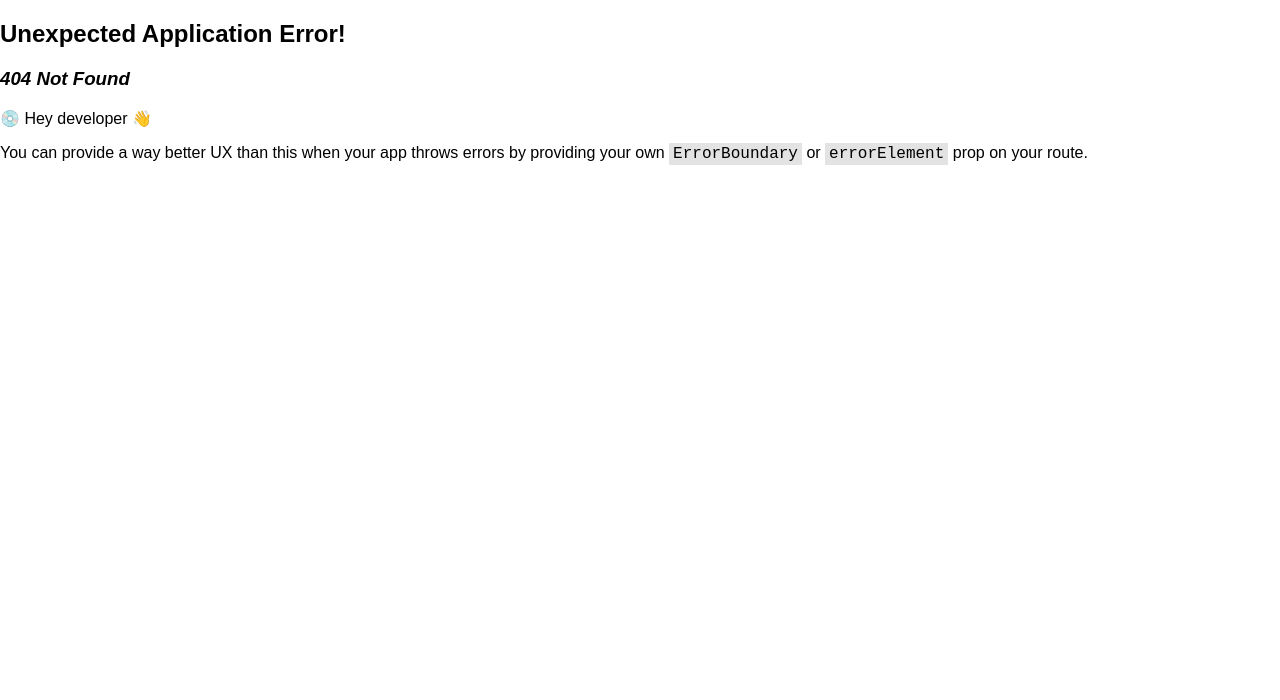
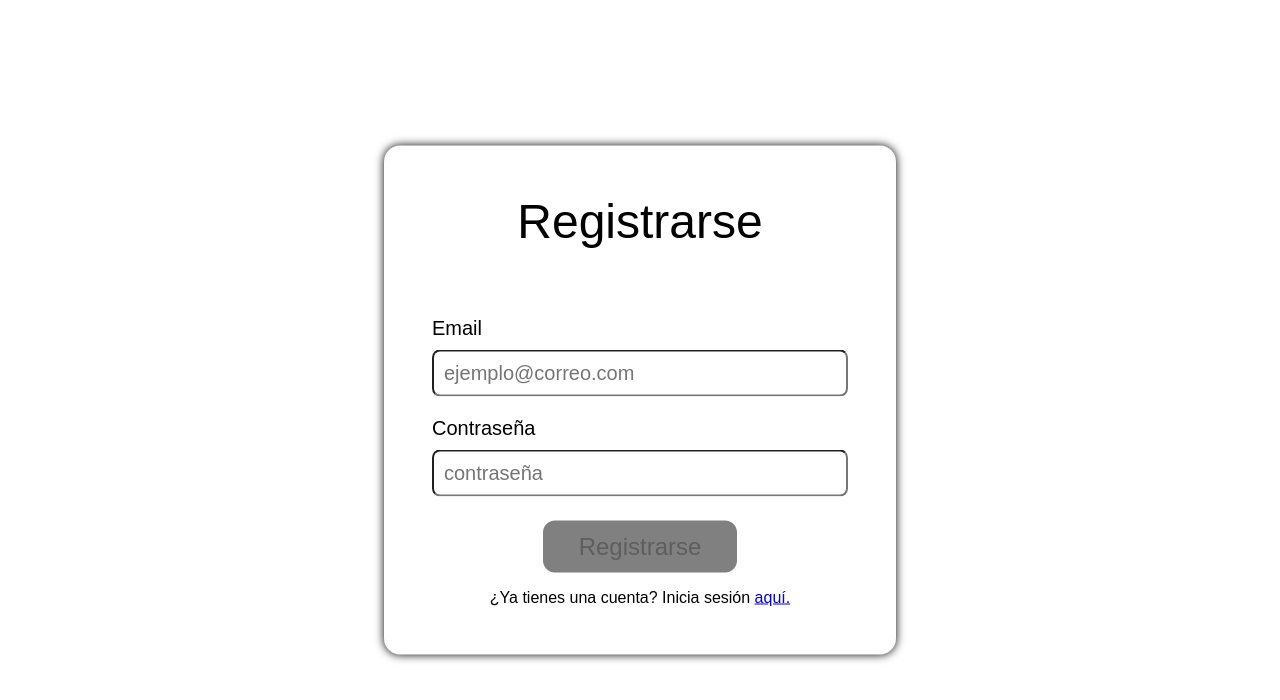
Before and after one commit to PabloCaballero1295/ecommerce, a React (Vite) app: page /signup in a window 1280 px wide. Before the commit this address had no page. Shown: the top 700 px of the page. Built offline with nearby package versions, Linux system fonts and the light colour scheme.

Commit message:
Created signup page

```diff
--- a/src/components/LoginPage/LoginPage.tsx
+++ b/src/components/LoginPage/LoginPage.tsx
@@ -4,6 +4,7 @@ import { signInWithEmailAndPassword } from "@firebase/auth"
 
 import { useEffect, useState } from "react"
 import { auth } from "../../firebaseConfig"
+import { Link } from "react-router-dom"
 
 export const LoginPage = () => {
   const [email, setEmail] = useState("")
@@ -11,7 +12,7 @@ export const LoginPage = () => {
 
   const [disabled, setDisabled] = useState(false)
 
-  const Login = () => {
+  const login = () => {
     signInWithEmailAndPassword(auth, email, password)
       .then((userCredential) => {
         const user = userCredential.user
@@ -51,14 +52,14 @@ export const LoginPage = () => {
             ></input>
             <button
               className={styles.login_button}
-              onClick={Login}
+              onClick={login}
               disabled={disabled}
             >
               Login
             </button>
           </div>
           <div className={styles.register_text}>
-            ¿No tienes cuenta? Regístrate aquí.
+            ¿No tienes cuenta? Regístrate <Link to="/signup"> aquí.</Link>
           </div>
         </div>
       </div>
--- /dev/null
+++ b/src/components/SignUpPage/SignUpPage.module.css
@@ -0,0 +1,70 @@
+.wrapper {
+  height: 100vh;
+  max-width: 1280px;
+  margin: auto;
+}
+
+.content {
+  padding: 3em 1em;
+  box-shadow: 0 0 10px black;
+  border-radius: 1em;
+  margin: 0;
+  position: absolute;
+  top: 50%;
+  left: 50%;
+  -ms-transform: translate(-50%, -50%);
+  transform: translate(-50%, -50%);
+  min-width: 480px;
+}
+
+.title {
+  font-size: 3em;
+  text-align: center;
+  margin-bottom: 1em;
+}
+
+.form_wrapper {
+  display: flex;
+  flex-direction: column;
+  padding: 0 2em;
+}
+
+input {
+  font-size: 1.25em;
+  border-radius: 0.4em;
+  padding: 0.5em 0.5em;
+}
+
+.signup_button {
+  border: none;
+  cursor: pointer;
+  font-size: 1.5em;
+  background-color: rgb(16, 247, 16);
+  padding: 0.5em 1.5em;
+  border-radius: 0.5em;
+
+  width: fit-content;
+  margin: auto;
+  margin-top: 1em;
+}
+
+.signup_button:disabled {
+  background-color: gray;
+}
+
+.input_title {
+  font-size: 1.25em;
+  margin-top: 1em;
+  margin-bottom: 0.5em;
+  border: none;
+}
+
+.register_text {
+  margin-top: 1em;
+  text-align: center;
+}
+
+.input_error {
+  color: red;
+  margin-top: 0.5em;
+}
--- /dev/null
+++ b/src/components/SignUpPage/SignUpPage.tsx
@@ -0,0 +1,118 @@
+import styles from "./SignUpPage.module.css"
+import axios from "axios"
+import { useEffect, useState } from "react"
+import { Link } from "react-router-dom"
+import config from "../../config/config"
+
+export const SignUpPage = () => {
+  const [email, setEmail] = useState("")
+  const [emailError, setEmailError] = useState("")
+  const [emailIsCorrect, setEmailIsCorrect] = useState(false)
+  const [password, setPassword] = useState("")
+  const [passwordError, setPasswordError] = useState("")
+  const [passwordIsCorrect, setPasswordIsCorrect] = useState(false)
+  const [disabled, setDisabled] = useState(false)
+
+  const createUser = async (email: string, password: string): Promise<void> => {
+    try {
+      const response = await axios.post(
+        config.backendBaseURL + "/create-user",
+        {
+          email,
+          password,
+        }
+      )
+
+      console.log("Usuario creado exitosamente, UID:", response.data.uid)
+    } catch (error) {
+      if (axios.isAxiosError(error) && error.response) {
+        throw new Error(
+          error.response.data.error || "Error al crear el usuario"
+        )
+      } else {
+        throw new Error("Error al crear el usuario")
+      }
+    }
+  }
+
+  const isValidEmail = (email_: string): boolean => {
+    const emailRegex = /^[^\s@]+@[^\s@]+\.[^\s@]+$/
+
+    return emailRegex.test(email_)
+  }
+
+  const handleEmailChange = (e: React.ChangeEvent<HTMLInputElement>) => {
+    setEmail(e.target.value)
+
+    if (!isValidEmail(e.target.value)) {
+      setEmailError("El correo electrónico no es válido")
+      setEmailIsCorrect(false)
+    } else {
+      setEmailError("")
+      setEmailIsCorrect(true)
+    }
+  }
+
+  const handlePasswordChange = (e: React.ChangeEvent<HTMLInputElement>) => {
+    setPassword(e.target.value)
+
+    if (e.target.value.length < 8) {
+      setPasswordError("La contraseña debe tener al menos 8 caracteres")
+      setPasswordIsCorrect(false)
+    } else {
+      setPasswordError("")
+      setPasswordIsCorrect(true)
+    }
+  }
+
+  useEffect(() => {
+    if (emailIsCorrect && passwordIsCorrect) {
+      setDisabled(false)
+    } else {
+      setDisabled(true)
+    }
+  }, [emailIsCorrect, passwordIsCorrect])
+
+  return (
+    <div className={styles.wrapper}>
+      <div className={styles.content}>
+        <div>
+          <div className={styles.title}>Registrarse</div>
+          <div className={styles.form_wrapper}>
+            <div className={styles.input_title}>Email</div>
+            <input
+              placeholder="ejemplo@correo.com"
+              value={email}
+              onChange={handleEmailChange}
+            ></input>
+            {emailError ? (
+              <div className={styles.input_error}>{emailError}</div>
+            ) : null}
+            <div className={styles.input_title}>Contraseña</div>
+            <input
+              type="password"
+              placeholder="contraseña"
+              value={password}
+              onChange={handlePasswordChange}
+            ></input>
+            {passwordError ? (
+              <div className={styles.input_error}>{passwordError}</div>
+            ) : null}
+            <button
+              className={styles.signup_button}
+              onClick={() => {
+                createUser(email, password)
+              }}
+              disabled={disabled}
+            >
+              Registrarse
+            </button>
+          </div>
+          <div className={styles.register_text}>
+            ¿Ya tienes una cuenta? Inicia sesión <Link to="/login"> aquí.</Link>
+          </div>
+        </div>
+      </div>
+    </div>
+  )
+}
--- a/src/main.tsx
+++ b/src/main.tsx
@@ -4,6 +4,7 @@ import "./index.css"
 import { createBrowserRouter, RouterProvider } from "react-router-dom"
 import { MainPage } from "./components/MainPage/MainPage.tsx"
 import { LoginPage } from "./components/LoginPage/LoginPage.tsx"
+import { SignUpPage } from "./components/SignUpPage/SignUpPage.tsx"
 
 const router = createBrowserRouter([
   {
@@ -14,6 +15,10 @@ const router = createBrowserRouter([
     path: "/login",
     element: <LoginPage />,
   },
+  {
+    path: "/signup",
+    element: <SignUpPage />,
+  },
 ])
 
 createRoot(document.getElementById("root")!).render(
```
